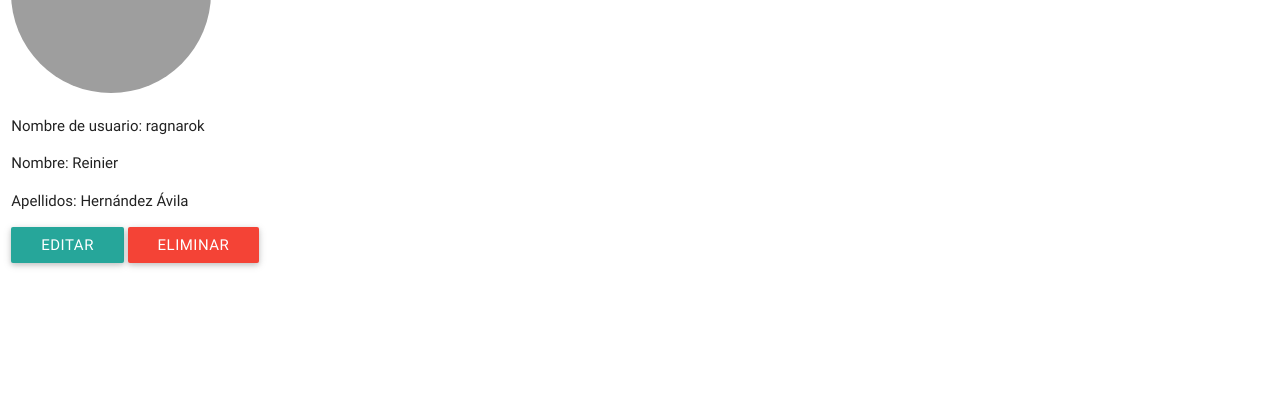
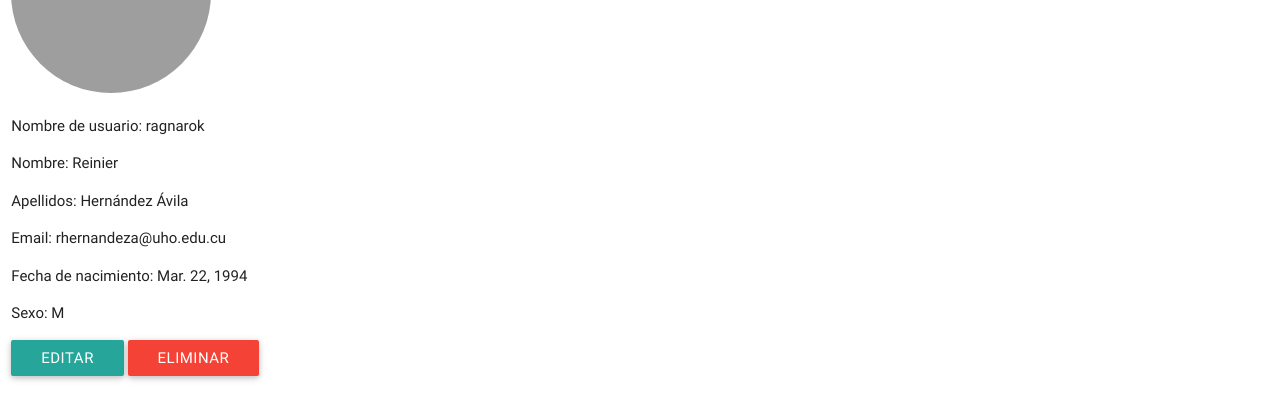
Before and after one commit to ragnarok22/airport, a Django app: a page that uses account/templates/account/profile_detail.html in a window 1280 px wide. Shown: the part 171-591 px from the top of the page. Run offline with Django 3.2, Linux system fonts and the light colour scheme; data comes from the database, SQL or seed files in the repository; both versions use the stored data as it was after the commit; grey boxes are pictures that could not be loaded.

Commit message:
restringiendo los datos que el usuario puede modificar de su perfil

```diff
--- a/account/templates/account/profile_detail.html
+++ b/account/templates/account/profile_detail.html
@@ -8,6 +8,9 @@
     <p>Nombre de usuario: {{ profile.username }}</p>
     <p>Nombre: {{ profile.first_name }}</p>
     <p>Apellidos: {{ profile.last_name }}</p>
+    <p>Email: {{ profile.email }}</p>
+    <p>Fecha de nacimiento: {{ profile.born_date }}</p>
+    <p>Sexo: {{ profile.sex }}</p>
     <a href="{% url 'account:update_user' profile.pk %}" class="btn">Editar</a>
     <a href="{% url 'account:delete_user' profile.pk %}" class="btn red">Eliminar</a>
 {% endblock %}
--- a/account/views.py
+++ b/account/views.py
@@ -65,7 +65,7 @@ class DashboardView(LoginRequiredMixin, TemplateView):
 
 class ProfileUpdateView(UpdateView):
     model = Profile
-    fields = '__all__'
+    fields = ['username', 'password', 'first_name', 'last_name', 'email', 'picture', 'born_date','sex']
 
     def get_success_url(self):
         return reverse_lazy('account:detail_user', kwargs={'pk': self.object.pk})
```
Also changed, not shown: db.sqlite3.
